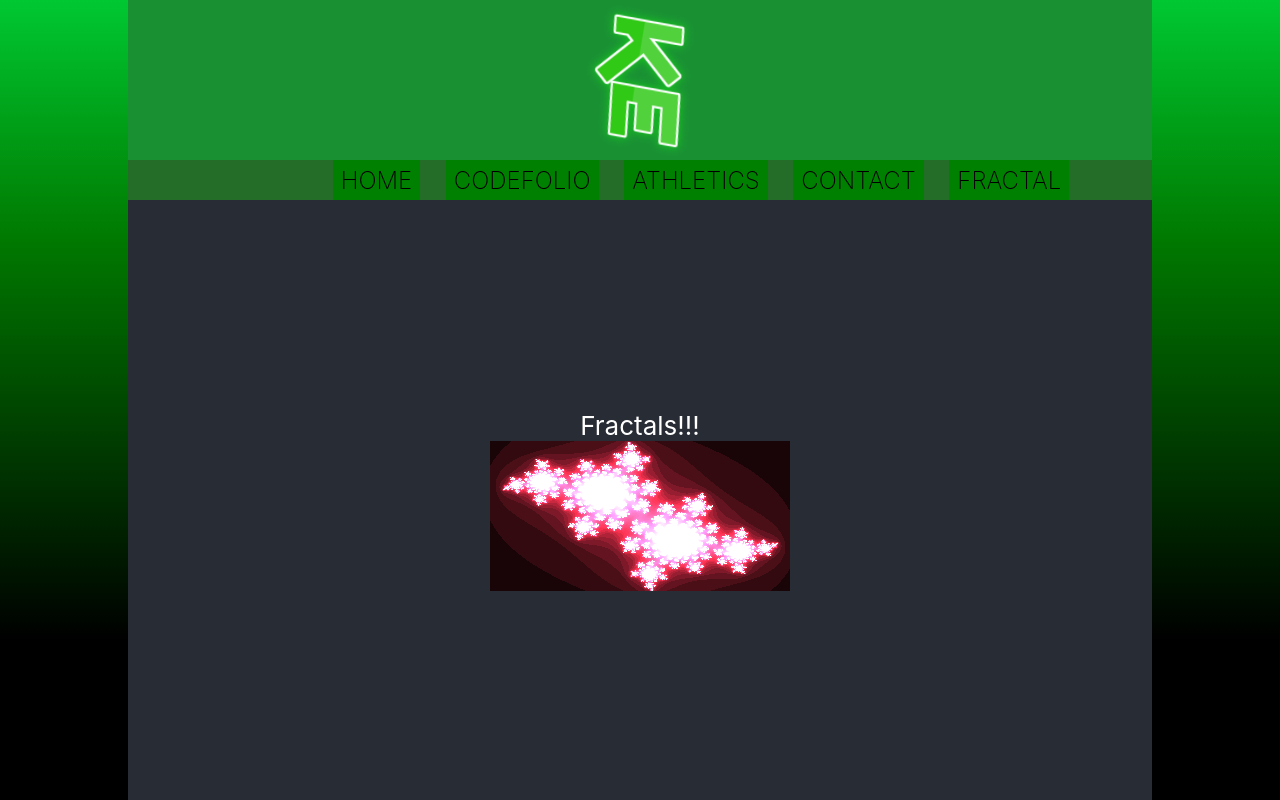
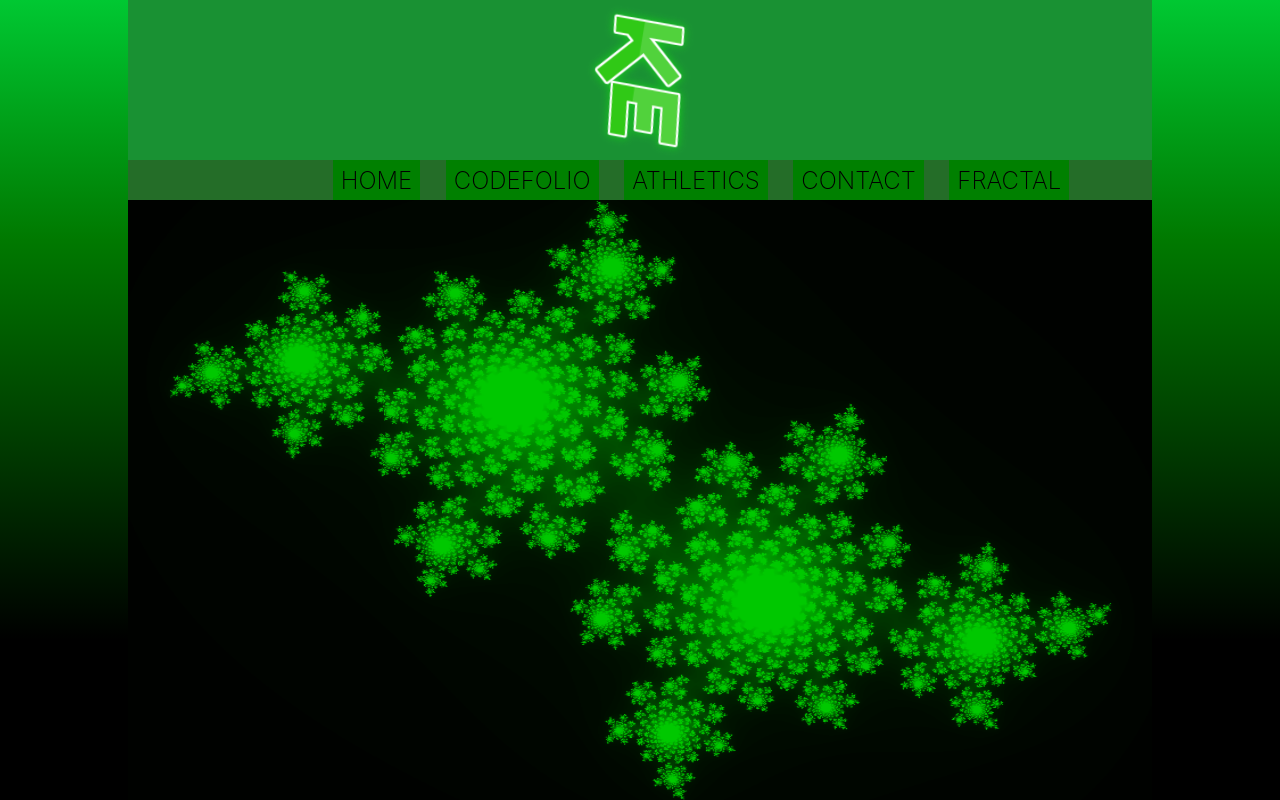
Before and after one commit to khalidelassaad/mywebsite, a React (Create React App) app: page /fractal in a window 1280 px wide. Built offline with nearby package versions, Linux system fonts and the light colour scheme.

Commit message:
code: implemented and styled Fractal

```diff
--- a/src/App.css
+++ b/src/App.css
@@ -27,7 +27,7 @@
 
 .App-body {
   background-color: #282c34;
-  min-height: 75vh;
+  height: 75vh;
   display: flex;
   flex-direction: column;
   align-items: center;
@@ -87,3 +87,8 @@
   background-color: rgb(1, 192, 1);
   cursor: pointer;
 }
+
+.Fractal-canvas {
+  width: 80vw;
+  height: 75vh;
+}
--- a/src/App.tsx
+++ b/src/App.tsx
@@ -31,7 +31,15 @@ function App() {
             <Route path="/codefolio" element={'CODE!!! :>'} />
             <Route path="/athletics" element={'SPORTS!!! :>'} />
             <Route path="/contact" element={"Don't talk to me!!! :>"} />
-            <Route path="/fractal" element={<Fractal />} />
+            <Route
+              path="/fractal"
+              element={
+                <Fractal
+                  colorStep={2}
+                  canvasProps={{ width: 900, height: 900 }}
+                />
+              }
+            />
             <Route
               path="/404"
               element={
--- a/src/pages/fractal.tsx
+++ b/src/pages/fractal.tsx
@@ -1,7 +1,10 @@
 import * as React from 'react';
+
+const canvasClassName = 'Fractal-canvas';
 
 interface Props {
   canvasProps?: any;
+  colorStep: number;
 }
 
 function Fractal(props: Props) {
@@ -11,20 +14,23 @@ function Fractal(props: Props) {
     const canvas = canvasRef.current;
     const context = canvas.getContext('2d');
 
-    drawJulia(canvas, context);
+    drawJulia(canvas, context, props.colorStep);
   });
 
   return (
     <>
-      Fractals!!!
-      <canvas ref={canvasRef} {...props.canvasProps}></canvas>
+      <canvas
+        ref={canvasRef}
+        className={canvasClassName}
+        {...props.canvasProps}
+      ></canvas>
     </>
   );
 }
 
 export default Fractal;
 
-function drawJulia(canvas, context) {
+function drawJulia(canvas, context, colorStep: number) {
   // Author: delimitry
   // Repo: https://github.com/delimitry/fractals-js/
   //-----------------------------------------------------------------------
@@ -53,9 +59,7 @@ function drawJulia(canvas, context) {
       }
 
       // set pixel color [r,g,b,a]
-      d[i * canvas.width * 4 + j * 4 + 0] = iteration * 25;
-      d[i * canvas.width * 4 + j * 4 + 1] = iteration * 5;
-      d[i * canvas.width * 4 + j * 4 + 2] = iteration * 8;
+      d[i * canvas.width * 4 + j * 4 + 1] = iteration * colorStep;
       d[i * canvas.width * 4 + j * 4 + 3] = 255;
     }
   }
```
